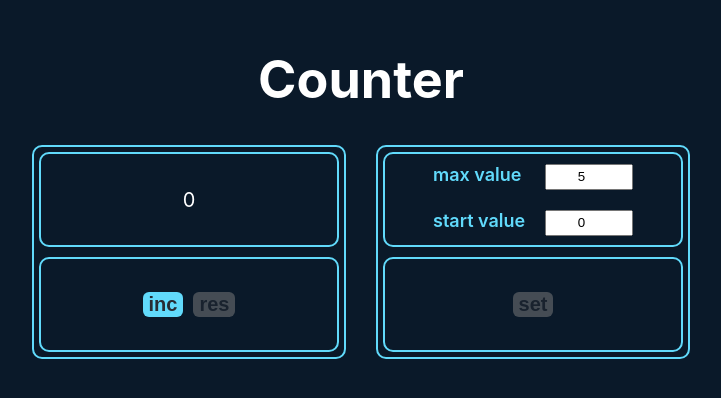
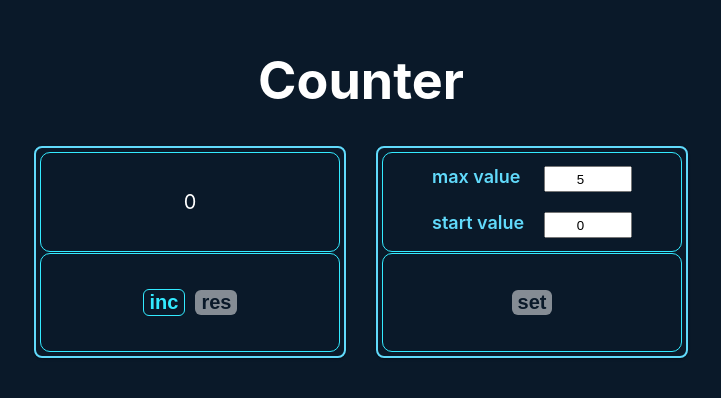
Before and after one commit to borashek32/way-samurai_react-apps, a React (Create React App) app: page / in a window 1280 px wide. Shown: the part 214-612 px from the top of the page, without its empty margins (279-1000 px from the left). Built offline with nearby package versions, Linux system fonts and the light colour scheme.

Commit message:
after review

```diff
--- a/src/App.tsx
+++ b/src/App.tsx
@@ -20,7 +20,6 @@ export type SettingsType = {
 function App() {
   const [value, setValue] = useState<number | string>(0)
   const [settings, setSettings] = useState<SettingsType>({maxValue: 5, startValue: 0})
-  const [firstRendering, setFirstRendering] = useState(true)
   const [error, setError] = useState<ErrorType>({maxValue: false, startValue: false, maxStartValues: false})
   const [disabled, setDisabled] = useState<DisabledType>({incButton: false, resButton: true, setButton: true})
 
@@ -28,7 +27,6 @@ function App() {
     if (value < settings.maxValue) {
       setValue(+value + 1);
     }
-    debugger
     if (+value + 1 > settings.startValue) {
       setDisabled({...disabled, resButton: false})
     }
@@ -104,31 +102,25 @@ function App() {
       setSettings(newValues)
       setValue(newValues.startValue)
       setDisabled({...disabled, resButton: true, setButton: true, incButton: false})
+      localStorage.setItem('settings-values', JSON.stringify(newValues))
+      localStorage.setItem('inc-value', JSON.stringify(newValues.startValue))
     }
   }
 
-  useEffect(() => {
-    !firstRendering && localStorage.setItem('inc-value', JSON.stringify(value))
-  }, [value])
   useEffect(() => {
     let prevValue = localStorage.getItem('inc-value')
     if (prevValue) {
       let newValue = JSON.parse(prevValue)
       setValue(newValue)
     }
-    setFirstRendering(false)
   }, [])
 
-  useEffect(() => {
-    !firstRendering && localStorage.setItem('settings-values', JSON.stringify(settings))
-  }, [settings])
   useEffect(() => {
     let prevSettings = localStorage.getItem('settings-values')
     if (prevSettings) {
       let newSettings = JSON.parse(prevSettings)
       setSettings(newSettings)
     }
-    setFirstRendering(false)
   }, [])
 
   return (
--- a/src/components/Counter/Counter.module.css
+++ b/src/components/Counter/Counter.module.css
@@ -4,14 +4,14 @@
 }
 
 .counterWrapper {
-    border: 2px solid #61dafb;
+    border: 1px solid #33eaff;
     padding: 5px;
     border-radius: 10px;
     display: flex;
     flex-direction: column;
-    gap: 10px;
+    gap: 5px;
     width: 300px;
-    height: 200px;
+    height: 210px;
 }
 
 .buttonsWrapper {
@@ -22,7 +22,7 @@
 }
 
 .counterSubWrapper {
-    border: 2px solid #61dafb;
+    border: 1px solid #33eaff;
     border-radius: 10px;
     display: flex;
     flex-direction: column;
@@ -38,13 +38,24 @@
     display: flex;
     justify-content: center;
     align-items: center;
-    color: #282c34;
+    color: #33eaff;
     font-weight: 600;
     font-size: 20px;
-    background-color: #61dafb;
-    border: none;
+    background-color: rgb(10, 25, 41);
+    border: 1px solid #33eaff;
     border-radius: 6px;
     cursor: pointer;
+    transition: all .3s ease;
+}
+
+.button:hover {
+    color: #00e3ff;
+    background-color: rgb(2, 16, 30);
+}
+
+.button:active {
+    color: #01a5b9;
+    background-color: rgb(0, 25, 45);
 }
 
 .counter {
@@ -53,8 +64,17 @@
 }
 
 .disabledButton {
-    background-color: grey;
+    background-color: #ffffff;
+    color: rgb(10, 25, 41);
     opacity: .5;
+    border: none;
+    transition: all .3s ease;
+}
+
+.disabledButton:hover {
+    background-color: #ffffff;
+    color: rgb(10, 25, 41);
+    opacity: .3;
 }
 
 .erroredInput {
@@ -96,6 +116,6 @@
 }
 
 .message {
-    color: #61dafb;
+    color: #33eaff;
     font-size: 16px;
 }
--- a/src/components/Counter/items/ChangeCounter.tsx
+++ b/src/components/Counter/items/ChangeCounter.tsx
@@ -2,6 +2,7 @@ import css from "../Counter.module.css";
 import {Button} from "../../utils/Button";
 import React from "react";
 import {DisabledType, ErrorType, SettingsType} from "../../../App";
+import Card from '@mui/material/Card';
 
 type ChangeCounterType = {
   value?: number | string
@@ -13,7 +14,7 @@ type ChangeCounterType = {
 }
 
 export const ChangeCounter = (props: ChangeCounterType) => {
-
+  console.log(props)
   const counterClassName = css.counter
     + (props.value === props.settings?.maxValue || props.error?.maxStartValues || props.error?.startValue || props.error?.maxValue
       ? ' ' + css.disabledCounter : '')
@@ -24,7 +25,17 @@ export const ChangeCounter = (props: ChangeCounterType) => {
     + (props.disabled.resButton ? ' ' + css.disabledButton : '')
 
   return (
-    <div className={css.counterWrapper}>
+    <Card sx={{
+      backgroundColor: '#0A1929',
+      border: '2px solid #61dafb',
+      padding: 0.5,
+      borderRadius: 2,
+      display: 'flex',
+      flexDirection: 'column',
+      gap: 0.1,
+      width: 300,
+      height: 200
+    }}>
       <div className={css.counterSubWrapper}>
         <p className={counterClassName}>{props.value}</p>
       </div>
@@ -46,6 +57,6 @@ export const ChangeCounter = (props: ChangeCounterType) => {
             />
           </div>
         </div>
-    </div>
+    </Card>
   )
 }
--- a/src/components/Counter/items/Settings.tsx
+++ b/src/components/Counter/items/Settings.tsx
@@ -3,6 +3,7 @@ import {Button} from "../../utils/Button";
 import React, {ChangeEvent} from "react";
 import {Input} from '../../utils/Input';
 import {DisabledType, ErrorType, SettingsType} from "../../../App";
+import Card from "@mui/material/Card";
 
 type PropsType = {
   settings: SettingsType
@@ -28,7 +29,17 @@ export const Settings = (props: PropsType) => {
     + (props.error?.startValue || props.error?.maxStartValues ? ' ' + css.erroredInput : '')
 
   return (
-    <div className={css.counterWrapper}>
+    <Card sx={{
+      backgroundColor: '#0A1929',
+      border: '2px solid #61dafb',
+      padding: 0.5,
+      borderRadius: 2,
+      display: 'flex',
+      flexDirection: 'column',
+      gap: 0.1,
+      width: 300,
+      height: 200
+    }}>
       <div className={css.counterSubWrapper}>
         <div className={css.inputWrapper}>
           <label className={css.label}>max value</label>
@@ -53,9 +64,10 @@ export const Settings = (props: PropsType) => {
         <Button
           name={'set'}
           class={buttonClassName}
-          callback={() => props.setValuesHandler({maxValue: props.settings.maxValue, startValue: props.settings.startValue})}
+          callback={() =>
+            props.setValuesHandler({maxValue: props.settings.maxValue, startValue: props.settings.startValue})}
         />
       </div>
-    </div>
+    </Card>
   )
 }
--- a/src/components/utils/Button.tsx
+++ b/src/components/utils/Button.tsx
@@ -4,6 +4,7 @@ type ButtonType = {
   callback: (value?: number | string) => void
   value?: number | string
   disabled?: boolean
+  variant?: string
 }
 
 export const Button = (props: ButtonType) => {
```
Lines whose indentation alone changed are shown as unchanged.
